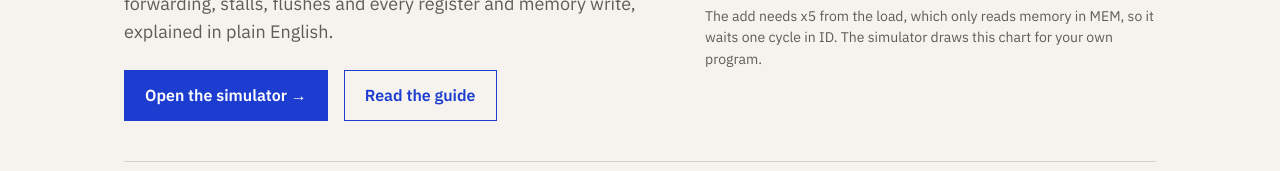
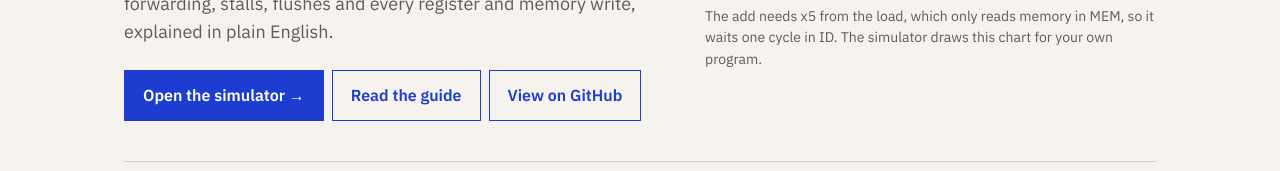
Before and after one commit to Atharva-Penkar/RISC-V-CPU-Simulator, a React (Vite) app in the folder frontend/: page / in a window 1280 px wide. Shown: the part 339-510 px from the top of the page. Built offline with nearby package versions, Linux system fonts and the light colour scheme; no server answers.

Commit message:
Landing page: GitHub button beside Read the guide, no footer
Co-Authored-By: Claude Opus 5.5 <noreply@anthropic.com>
Claude-Session: https://claude.ai/code/session_01HkZux6U7HJtrxDiJjEpfig

```diff
--- a/frontend/src/landing/Landing.jsx
+++ b/frontend/src/landing/Landing.jsx
@@ -121,6 +121,9 @@ export default function Landing() {
               </a>
               <a className={styles.secondary} href="#guide">
                 Read the guide
+              </a>
+              <a className={styles.secondary} href={REPOSITORY_URL}>
+                View on GitHub
               </a>
             </div>
           </div>
@@ -333,10 +336,6 @@ loop:   add  x2, x2, x1
         </section>
       </main>
 
-      <footer className={`mono ${styles.footer}`}>
-        <span>Assembler and simulator in C++20 · web interface in React</span>
-        <a href={REPOSITORY_URL}>Source on GitHub</a>
-      </footer>
     </div>
   );
 }
--- a/frontend/src/landing/Landing.module.css
+++ b/frontend/src/landing/Landing.module.css
@@ -81,14 +81,14 @@
 .actions {
   display: flex;
   flex-wrap: wrap;
-  gap: var(--space-3);
+  gap: var(--space-2);
   margin-top: var(--space-4);
 }
 
 .primary,
 .secondary {
   display: inline-block;
-  padding: 12px 20px;
+  padding: 12px 18px;
   font-weight: 600;
   text-decoration: none;
   border: 1px solid var(--signal);
@@ -438,13 +438,3 @@ code {
   font-size: 22px;
   font-weight: 600;
 }
-
-.footer {
-  display: flex;
-  flex-wrap: wrap;
-  justify-content: space-between;
-  gap: var(--space-2);
-  padding: var(--space-3) 0 var(--space-4);
-  border-top: 1px solid var(--rule);
-  color: var(--ink-muted);
-}
```
